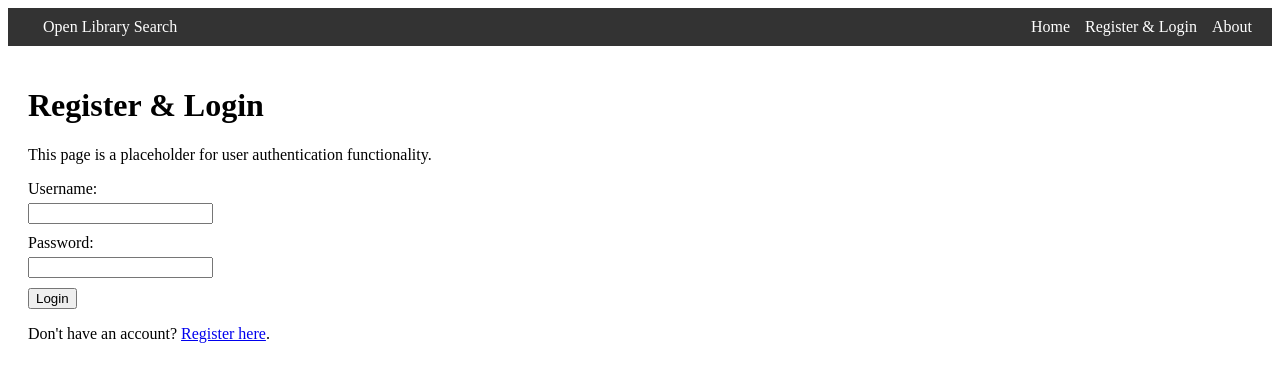
After one commit to xiolest1/library-app, a Flask app: page /login in a window 1280 px wide. The commit adds this page. Shown: the top 382 px of the page. Run offline with Flask 3, Linux system fonts and the light colour scheme.

Commit message:
Updated search features, as well as navigation bar implemented, user regristration and login, unfinished still

```diff
--- a/library-app/backend/app.py
+++ b/library-app/backend/app.py
@@ -12,25 +12,22 @@ def index():
 
 @app.route('/search')
 def search():
-    # Retrieve the search query from the request parameters
     query = request.args.get('q', '')
     if not query:
         return jsonify({"error": "Search query is required"}), 400
 
-    # Get the chosen search criteria (default to 'title' if not provided or invalid)
+    # Retrieve the selected search criteria; default to 'title'
     criteria = request.args.get('criteria', 'title').lower()
     allowed_criteria = ['title', 'author', 'subject', 'isbn']
     if criteria not in allowed_criteria:
         criteria = 'title'
 
-    # Build the API request parameters using the selected criteria as the key
     params = {
         criteria: query,
         "fields": "title,author_name,first_publish_year,cover_i",
         "limit": 20
     }
 
-    # Make the API request to Open Library
     response = requests.get(OPEN_LIBRARY_API_URL, params=params)
     if response.status_code == 200:
         results = process_api_response(response.json())
@@ -49,5 +46,17 @@ def process_api_response(data):
         })
     return processed
 
+@app.route('/about')
+def about():
+    return render_template('about.html')
+
+@app.route('/login')
+def login():
+    return render_template('login.html')
+
+@app.route('/register')
+def register():
+    return render_template('register.html')
+
 if __name__ == '__main__':
     app.run(host='0.0.0.0', port=5000)
--- a/library-app/frontend/static/style.css
+++ b/library-app/frontend/static/style.css
@@ -1,17 +1,65 @@
+/* Navigation Bar Styles */
+.navbar {
+    display: flex;
+    justify-content: space-between;
+    align-items: center;
+    background-color: #333;
+    padding: 10px 20px;
+    color: #fff;
+}
+
+.navbar a {
+    color: #fff;
+    text-decoration: none;
+    margin-left: 15px;
+}
+
+.navbar a:hover {
+    text-decoration: underline;
+}
+
+.nav-left, .nav-right {
+    display: flex;
+    align-items: center;
+}
+
+/* Search Controls in Navigation */
+.search-controls {
+    display: flex;
+    align-items: center;
+}
+
+.search-controls select {
+    padding: 10px;
+    margin-right: 10px;
+}
+
+.search-controls input {
+    padding: 10px;
+    box-sizing: border-box;
+}
+
+/* Container for Main Content */
+.container {
+    padding: 20px;
+}
+
+/* Results Grid and Book Styles */
 .results-grid {
     display: grid;
     grid-template-columns: repeat(auto-fit, minmax(250px, 1fr));
     gap: 15px;
+    margin-top: 20px;
 }
 
 .book {
     display: flex;
+    flex-direction: column;
     align-items: flex-start;
     background: #f9f9f9;
     padding: 10px;
     border-radius: 5px;
     box-shadow: 0 2px 5px rgba(0, 0, 0, 0.1);
-    flex-direction: column;
 }
 
 .book img {
@@ -22,19 +70,12 @@
     margin-bottom: 10px;
 }
 
-#searchInput {
-    width: 100%;
-    padding: 10px;
-    box-sizing: border-box;
+/* Form Styles */
+form div {
+    margin-bottom: 10px;
 }
 
-.search-controls {
-    display: flex;
-    align-items: center;
-    margin-bottom: 20px;
+form label {
+    display: block;
+    margin-bottom: 5px;
 }
-
-.search-controls select {
-    padding: 10px;
-    margin-right: 10px;
-}
--- /dev/null
+++ b/library-app/frontend/templates/login.html
@@ -0,0 +1,38 @@
+<!DOCTYPE html>
+<html>
+<head>
+    <title>Register &amp; Login - Open Library Search</title>
+    <link rel="stylesheet" href="/static/style.css">
+</head>
+<body>
+    <!-- Navigation Bar -->
+    <nav class="navbar">
+        <div class="nav-left">
+            <a href="/">Open Library Search</a>
+        </div>
+        <div class="nav-right">
+            <a href="/">Home</a>
+            <a href="/login">Register &amp; Login</a>
+            <a href="/about">About</a>
+        </div>
+    </nav>
+
+    <!-- Login Content -->
+    <div class="container">
+        <h1>Register &amp; Login</h1>
+        <p>This page is a placeholder for user authentication functionality.</p>
+        <form>
+            <div>
+                <label for="username">Username:</label>
+                <input type="text" id="username" name="username">
+            </div>
+            <div>
+                <label for="password">Password:</label>
+                <input type="password" id="password" name="password">
+            </div>
+            <button type="submit">Login</button>
+        </form>
+        <p>Don't have an account? <a href="/register">Register here</a>.</p>
+    </div>
+</body>
+</html>
```
Also changed, not shown: library-app/frontend/templates/about.html (added, +29 -0 lines), library-app/frontend/templates/index.html (+15 -7 lines), library-app/frontend/templates/register.html (added, +41 -0 lines).
